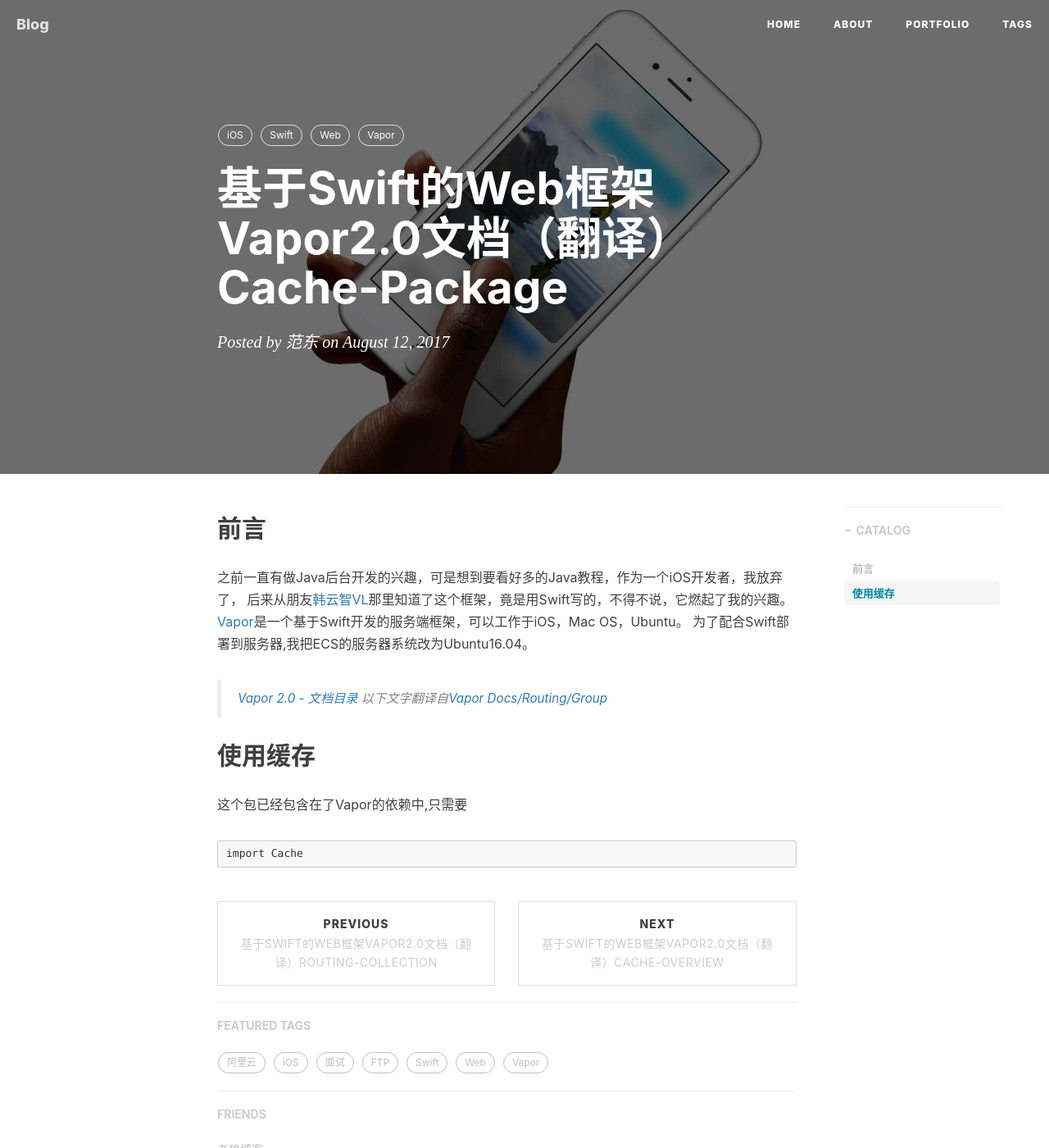
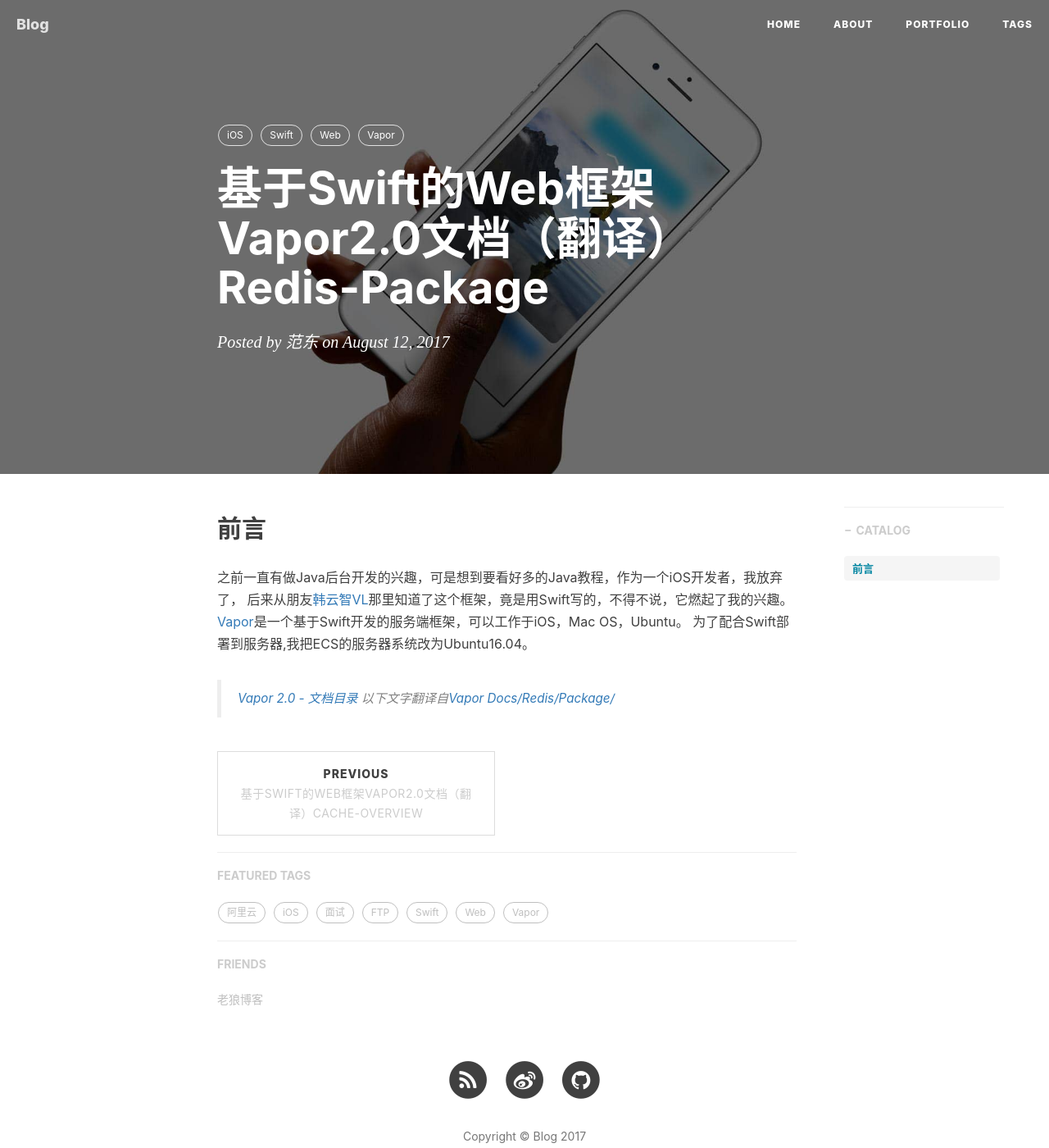
Before and after one commit to fandongtongxue/fandongtongxue.github.io, a Jekyll site: the page built from _posts/2017-08-12-iOS-SwiftVaporWeb15.markdown, in a window 1280 px wide and 1400 px high. Shown: the whole window at 82% size. Built offline with Jekyll 4.4.1, drawn with Linux system fonts in a browser that asks for light colours; nearby versions of some CDN libraries; comment, search, counter and statistics services are not loaded; grey boxes are pictures that could not be loaded.

Commit message:
提交Cache-overview

````diff
--- a/_posts/2017-08-12-iOS-SwiftVaporWeb12.markdown
+++ b/_posts/2017-08-12-iOS-SwiftVaporWeb12.markdown
@@ -18,7 +18,7 @@ tags:
 [Vapor](http://vapor.codes)是一个基于Swift开发的服务端框架，可以工作于iOS，Mac OS，Ubuntu。
 为了配合Swift部署到服务器,我把ECS的服务器系统改为Ubuntu16.04。
 > [Vapor 2.0 - 文档目录](http://blog.fandong.me/2017/08/01/iOS-SwiftVaporWeb/)
-> 以下文字翻译自[Vapor Docs/Routing/Group](https://docs.vapor.codes/2.0/routing/collection/)
+> 以下文字翻译自[Vapor Docs/Routing/Collection](https://docs.vapor.codes/2.0/routing/collection/)
 
 ## 路由集合
 路由集合允许将多个路由和路由组组织在不同的文件和模块中.
--- a/_posts/2017-08-12-iOS-SwiftVaporWeb14.markdown
+++ b/_posts/2017-08-12-iOS-SwiftVaporWeb14.markdown
@@ -18,7 +18,7 @@ tags:
 [Vapor](http://vapor.codes)是一个基于Swift开发的服务端框架，可以工作于iOS，Mac OS，Ubuntu。
 为了配合Swift部署到服务器,我把ECS的服务器系统改为Ubuntu16.04。
 > [Vapor 2.0 - 文档目录](http://blog.fandong.me/2017/08/01/iOS-SwiftVaporWeb/)
-> 以下文字翻译自[Vapor Docs/Routing/Group](https://docs.vapor.codes/2.0/cache/overview/)
+> 以下文字翻译自[Vapor Docs/Cache/Overview](https://docs.vapor.codes/2.0/cache/overview/)
 
 ## 缓存
 Vapor的```CacheProtocol```允许你使用可选的过期日期从缓存中存储和检索条目
--- a/_posts/2017-08-12-iOS-SwiftVaporWeb13.markdown
+++ b/_posts/2017-08-12-iOS-SwiftVaporWeb15.markdown
@@ -1,8 +1,8 @@
 ---
 layout:     post
-title:      "基于Swift的Web框架Vapor2.0文档（翻译）Cache-Package"
+title:      "基于Swift的Web框架Vapor2.0文档（翻译）Redis-Package"
 subtitle:   ""
-date: 2017-08-12 09:00:00.000000000 +08:00
+date: 2017-08-12 12:00:00.000000000 +08:00
 author:     "范东"
 header-img: "img/post-bg-ios9-web.jpg"
 catalog:    true
@@ -17,12 +17,5 @@ tags:
 后来从朋友[韩云智VL](http://www.jianshu.com/u/92f7630a351b)那里知道了这个框架，竟是用Swift写的，不得不说，它燃起了我的兴趣。
 [Vapor](http://vapor.codes)是一个基于Swift开发的服务端框架，可以工作于iOS，Mac OS，Ubuntu。
 为了配合Swift部署到服务器,我把ECS的服务器系统改为Ubuntu16.04。
-> [Vapor 2.0 - 文档目录](http://blog.fandong.me/2017/08/01/iOS-SwiftVaporWeb/)
-> 以下文字翻译自[Vapor Docs/Routing/Group](https://docs.vapor.codes/2.0/cache/package/)
-
-## 使用缓存
-这个包已经包含在了Vapor的依赖中,只需要
-
-```
-import Cache
-```
+> [Vapor 2.0 - 文档目录](http://www.jianshu.com/p/155866779a8e)
+> 以下文字翻译自[Vapor Docs/Redis/Package/](https://docs.vapor.codes/2.0/redis/package/)
````
